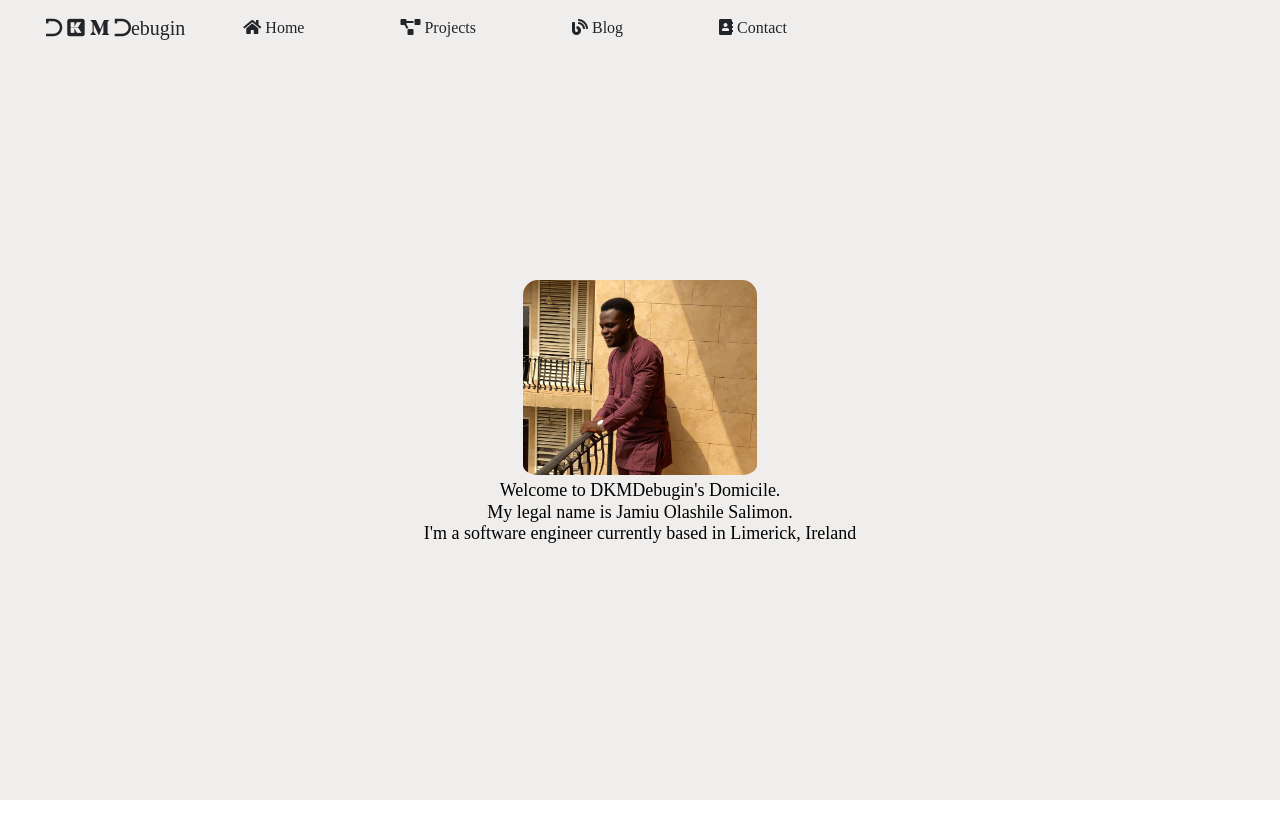
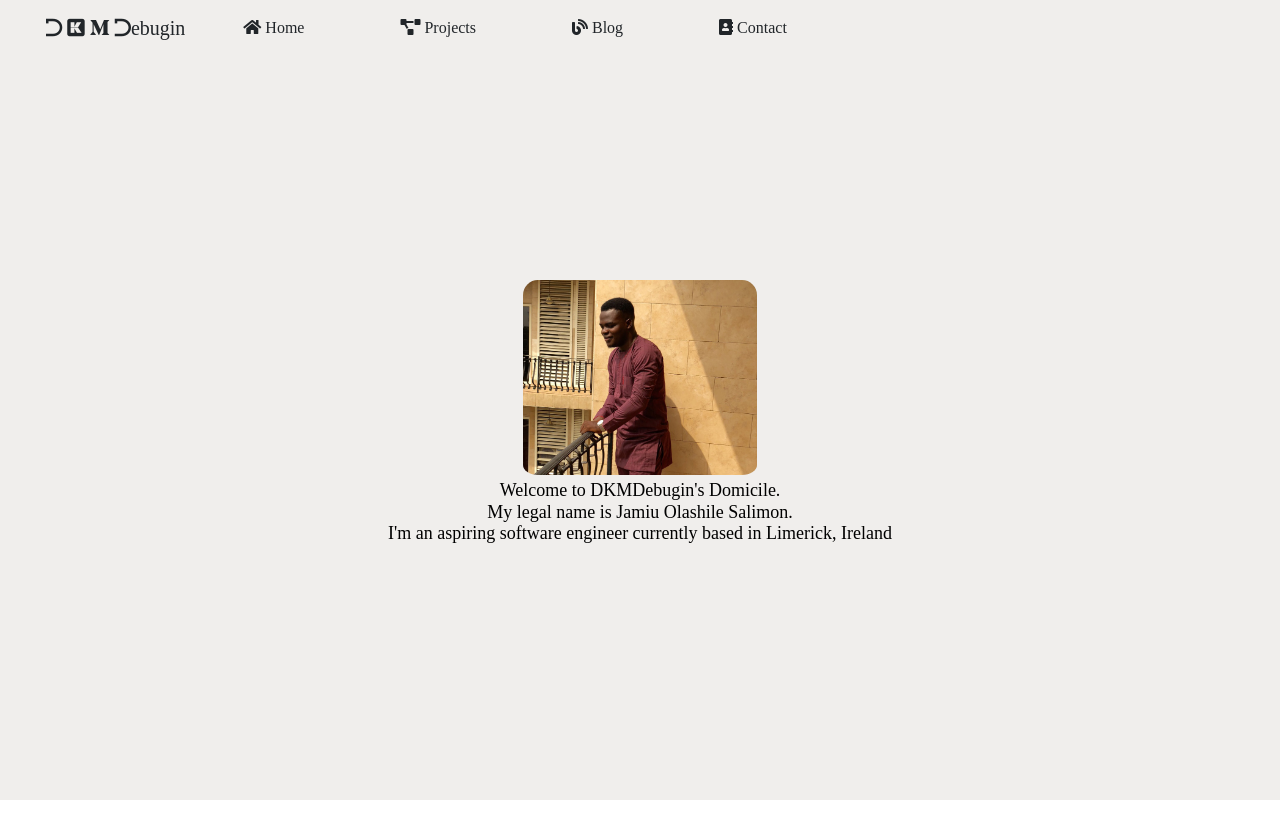
Before and after one commit to DKMDebugin/my-personal-web-app, a Django app: page / in a window 1280 px wide. Shown: the top 840 px of the page. Run offline with Django 3.2, Linux system fonts and the light colour scheme; some libraries are stand-ins or nearby versions; some web fonts are replaced.

Commit message:
Edited the text content of the home epage

```diff
--- a/templates/home.html
+++ b/templates/home.html
@@ -11,7 +11,7 @@
         </a>
         <h1>Welcome to DKMDebugin's Domicile.<br>
           My legal name is Jamiu Olashile Salimon.<br>
-          I'm a software engineer currently based in Limerick, Ireland </h1>
+          I'm an aspiring software engineer currently based in Limerick, Ireland </h1>
       </div>
 
       <div class="container" id="projects">
```
Also changed, not shown: media/projects/book-exchange.png, 3 other files.
